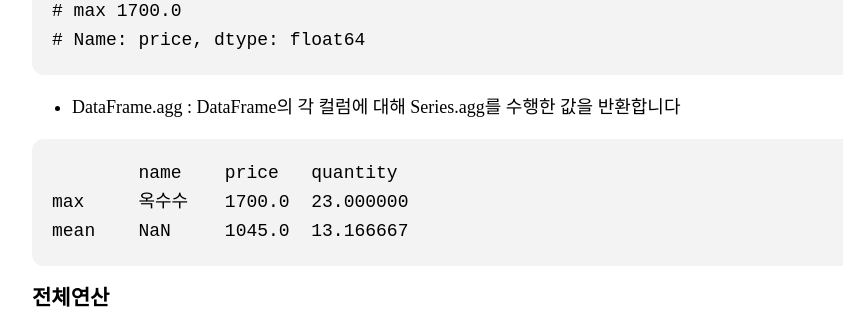
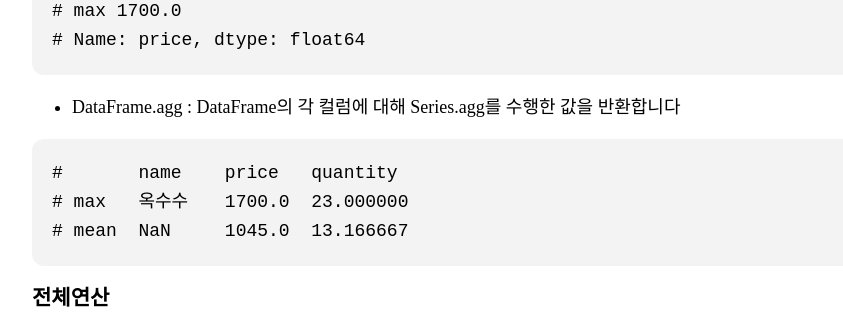
Before and after one commit to rycont/rycont-shared, a plain HTML site: page python/pandas.html in a window 1280 px wide. Shown: the part 6760-7076 px from the top of the page, without its empty margins (68-911 px from the left). Drawn offline with Linux system fonts and the light colour scheme; a script that the page names is missing; a web font is replaced by a local one.

Commit message:
python/pandas.html updated from https://stackedit.io/

```diff
--- a/python/pandas.html
+++ b/python/pandas.html
@@ -207,9 +207,9 @@ memory usage: 272.0+ bytes	&lt;- 메모리는 272b 사용중
 <ul>
 <li>DataFrame.agg : DataFrame의 각 컬럼에 대해 Series.agg를 수행한 값을 반환합니다</li>
 </ul>
-<pre><code>	name	price	quantity
-max	옥수수	1700.0	23.000000
-mean	NaN	1045.0	13.166667
+<pre><code># 	name	price	quantity
+# max	옥수수	1700.0	23.000000
+# mean	NaN	1045.0	13.166667
 </code></pre>
 <h3 id="전체연산">전체연산</h3>
 <p>더하기, 빼기, 곱하기, 나누기 등의 연산자를 Series에 사용하면 Series의 각 원소에 연산을 한 결과가 나와요.</p>
```
